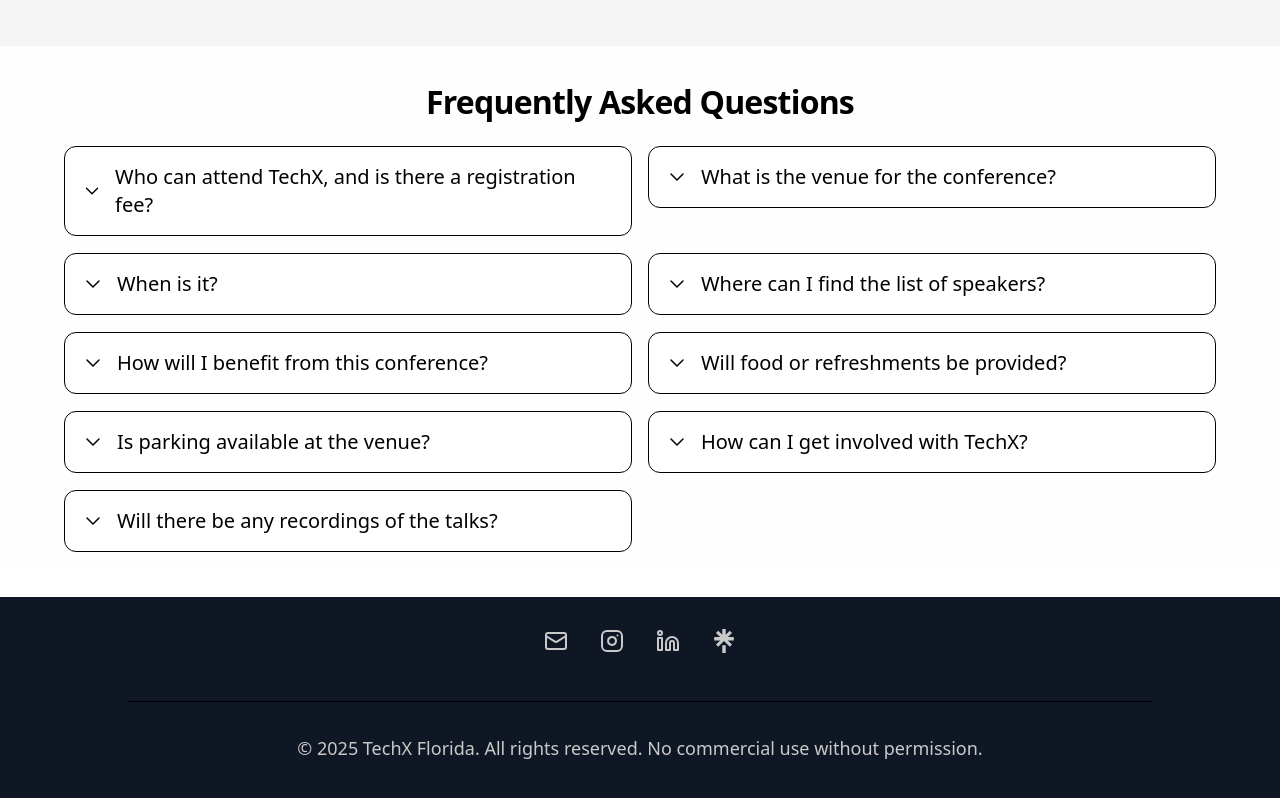
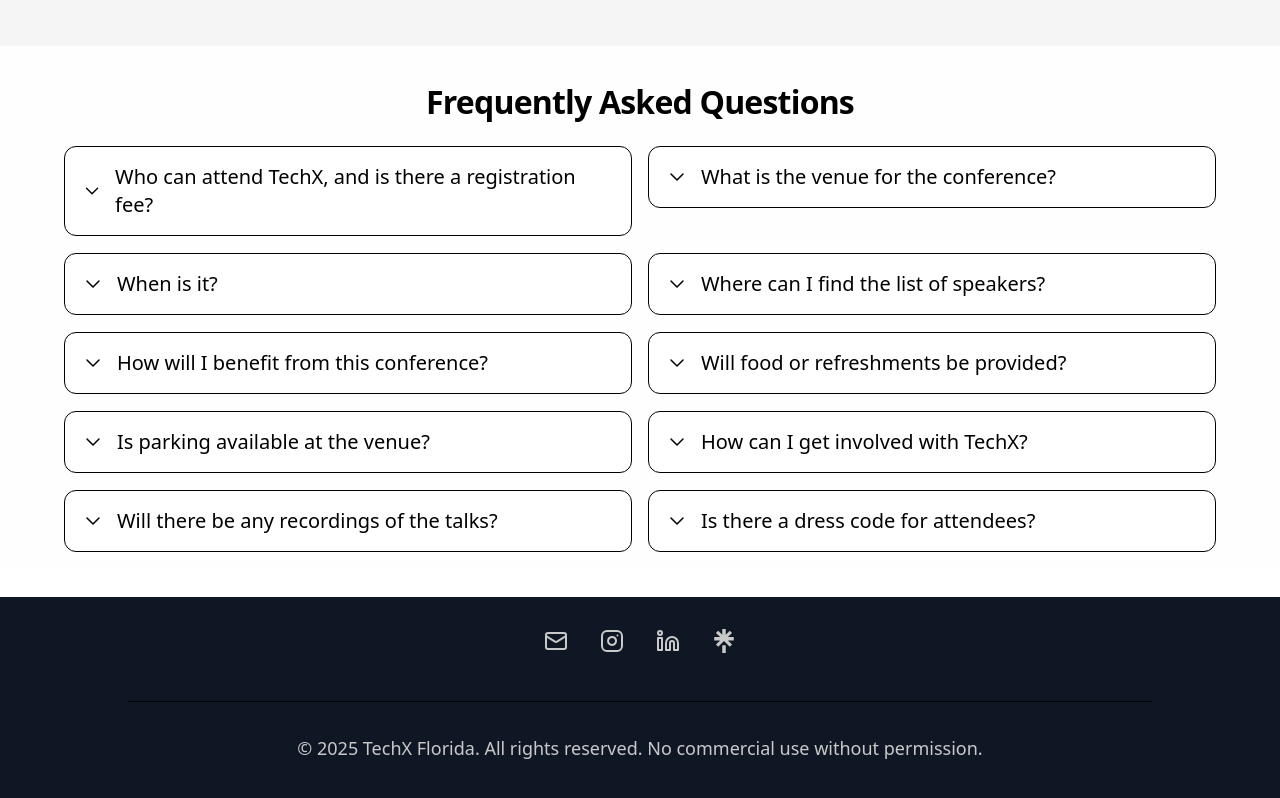
Before and after one commit to USF-IEEE-Computer-Society/TechX-2025-Website, a React (Vite) app in the folder TechX_Website/: page / in a window 1280 px wide. Shown: the part 4806-5604 px from the top of the page. Built offline with nearby package versions, Linux system fonts and the light colour scheme.

Commit message:
Added 10th FAQ question

```diff
--- a/TechX_Website/src/components/sections/FAQ.tsx
+++ b/TechX_Website/src/components/sections/FAQ.tsx
@@ -16,6 +16,7 @@ const Questions: Faq_Block[] = [
     { id: 6, Question: "Is parking available at the venue?", Response: "Yes, parking will be available near the venue. Locations: <a href='https://share.google/1OlcDm3XVB1zLOmVy' target='_blank'>Richard A.Beard Parking Facility, USF parking map</a>." },
     { id: 7, Question: "How can I get involved with TechX?", Response: "Companies and startups interested in tabling, sponsoring, or speaking can contact the organizing team at <a href='mailto:vs33@usf.edu'>vs33@usf.edu</a>. Students interested in volunteering can email too." },
     { id: 8, Question: "Will there be any recordings of the talks?", Response: "Yes, all keynote talks and selected breakout sessions will be recorded. The recordings will be made available to registered attendees after the event." },
+    { id: 9, Question: "Is there a dress code for attendees?", Response: "While there’s no strict dress code, we encourage attendees to dress in smart casual or business casual attire—especially since several companies will be tabling and networking opportunities will be available. Think of something comfortable yet professional." },
 ];
 
 export default function FAQ() {
```
Also changed, not shown: 4 other files (tests, documents, lock files or other folders).
